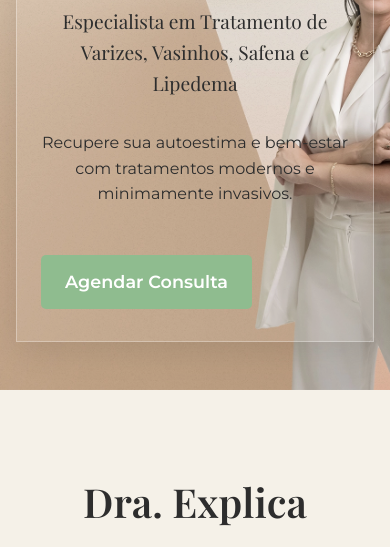
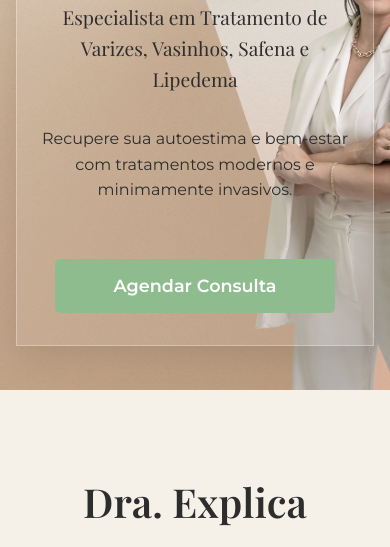
Before and after one commit to jlbdoads/dra-anna-carolina, a website: page index.html in a window 390 px wide. Shown: the part 292-839 px from the top of the page. Drawn offline with nearby package versions, Linux system fonts and the light colour scheme; a web font is replaced by a local one.

Commit message:
fix: blur 10% e botao centralizado

```diff
--- a/css/style.css
+++ b/css/style.css
@@ -303,8 +303,8 @@ p {
     align-items: center;
     justify-content: center;
     background: rgba(143, 188, 143, 0.25);
-    backdrop-filter: blur(5px);
-    -webkit-backdrop-filter: blur(5px);
+    backdrop-filter: blur(10px);
+    -webkit-backdrop-filter: blur(10px);
     opacity: 0;
     transition: opacity 0.4s ease;
 }
@@ -626,13 +626,37 @@ footer .credits {
         text-shadow: none;
     }
 
+    .hero .btn-primary {
+        display: block;
+        width: 100%;
+        max-width: 280px;
+        margin: 1.5rem auto 0;
+        text-align: center;
+    }
+
     .hero h3 {
         font-size: 1.2rem;
         text-shadow: none;
     }
 
+    .hero .btn-primary {
+        display: block;
+        width: 100%;
+        max-width: 280px;
+        margin: 1.5rem auto 0;
+        text-align: center;
+    }
+
     .hero p {
         text-shadow: none;
+    }
+
+    .hero .btn-primary {
+        display: block;
+        width: 100%;
+        max-width: 280px;
+        margin: 1.5rem auto 0;
+        text-align: center;
     }
 
     .about-container {
```
